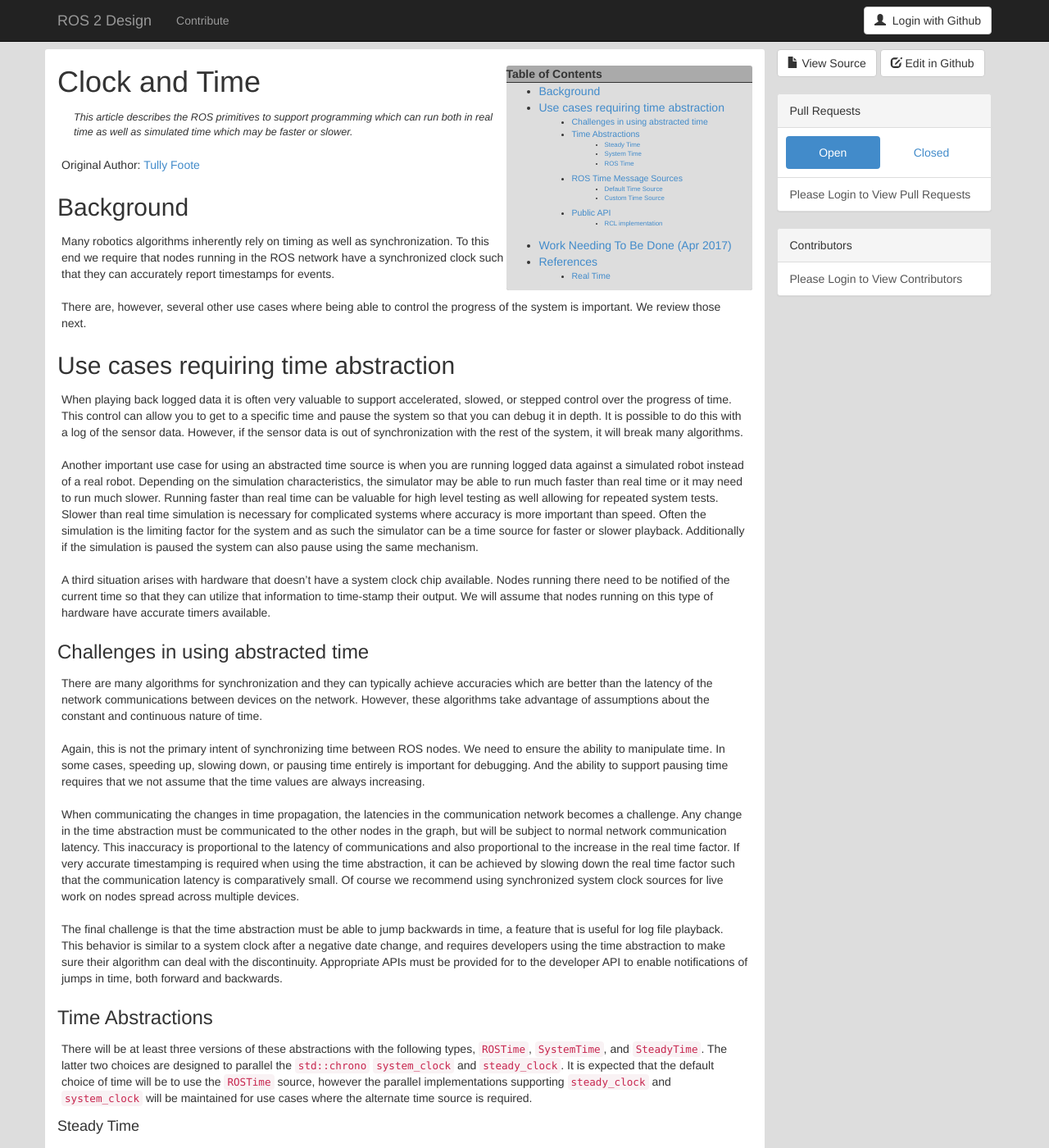
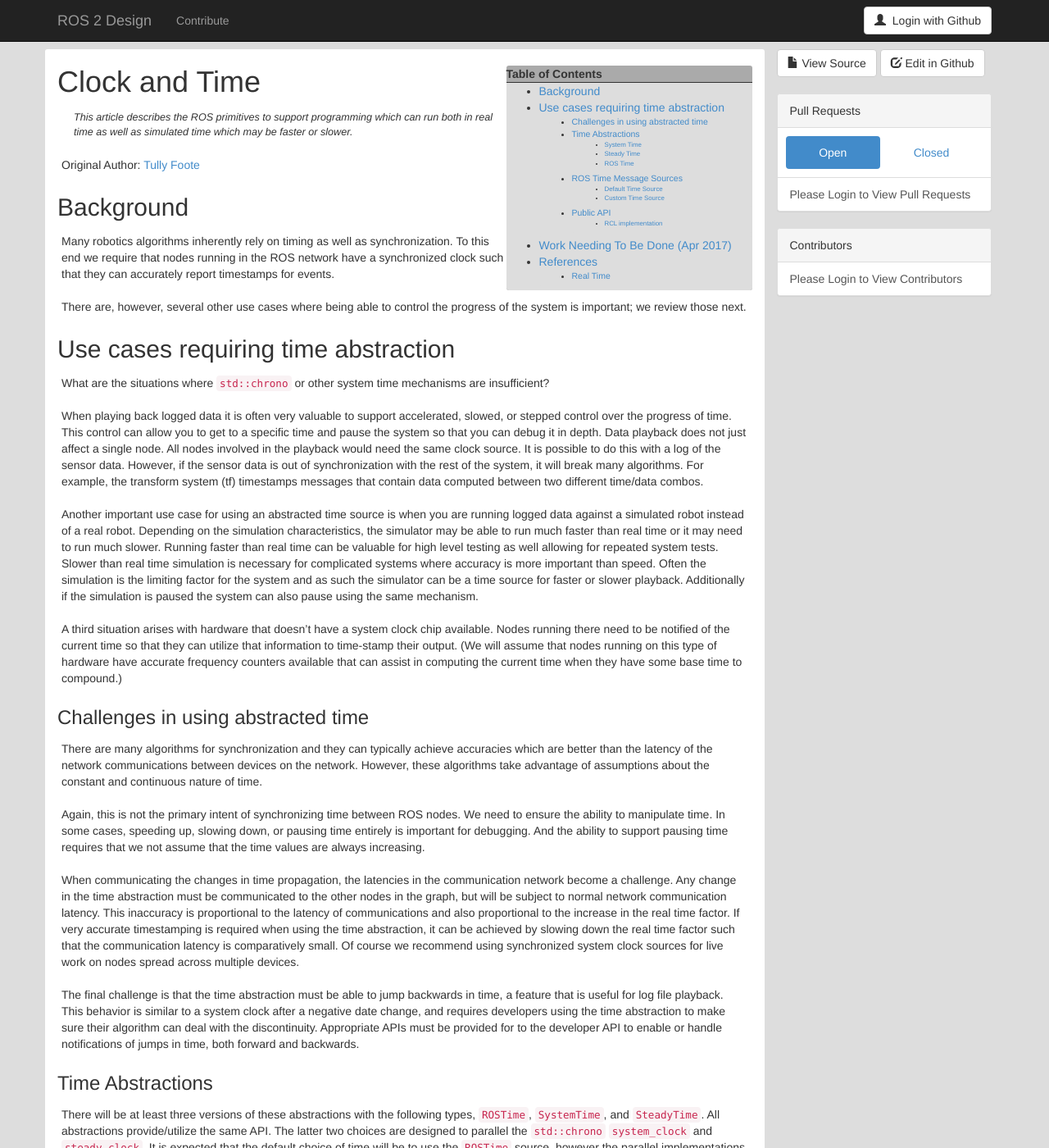
Before and after one commit to ros2/design, a Jekyll site: the page built from articles/130_ros_time.md, in a window 1280 px wide and 1400 px high. Shown: the whole window at 82% size. Built offline with Jekyll 4.4.1, drawn with Linux system fonts in a browser that asks for light colours; nearby versions of some CDN libraries; some of the changed text lies outside the part shown.

Commit message:
fixed, rearranged, added more content

````diff
--- a/articles/130_ros_time.md
+++ b/articles/130_ros_time.md
@@ -24,13 +24,19 @@
 Many robotics algorithms inherently rely on timing as well as synchronization.
 To this end we require that nodes running in the ROS network have a synchronized clock such that they can accurately report timestamps for events.
 
-There are, however, several other use cases where being able to control the progress of the system is important. We review those next.
+There are, however, several other use cases where being able to control the progress of the system is important; we review those next.
 
 ## Use cases requiring time abstraction
 
+What are the situations where `std::chrono` or other system time mechanisms are insufficient?
+
 When playing back logged data it is often very valuable to support accelerated, slowed, or stepped control over the progress of time.
 This control can allow you to get to a specific time and pause the system so that you can debug it in depth.
-It is possible to do this with a log of the sensor data. However, if the sensor data is out of synchronization with the rest of the system, it will break many algorithms.
+Data playback does not just affect a single node.
+All nodes involved in the playback would need the same clock source.
+It is possible to do this with a log of the sensor data.
+However, if the sensor data is out of synchronization with the rest of the system, it will break many algorithms.
+For example, the transform system (tf) timestamps messages that contain data computed between two different time/data combos.
 
 Another important use case for using an abstracted time source is when you are running logged data against a simulated robot instead of a real robot.
 Depending on the simulation characteristics, the simulator may be able to run much faster than real time or it may need to run much slower.
@@ -39,18 +45,21 @@
 Often the simulation is the limiting factor for the system and as such the simulator can be a time source for faster or slower playback.
 Additionally if the simulation is paused the system can also pause using the same mechanism.
 
-A third situation arises with hardware that doesn't have a system clock chip available. Nodes running there need to be notified of the current time so that they can utilize that information to time-stamp their output. We will assume that nodes running on this type of hardware have accurate timers available.
+A third situation arises with hardware that doesn't have a system clock chip available.
+Nodes running there need to be notified of the current time so that they can utilize that information to time-stamp their output.
+(We will assume that nodes running on this type of hardware have accurate frequency counters available that can assist in computing the current time when they have some base time to compound.)
 
 ### Challenges in using abstracted time
 
 There are many algorithms for synchronization and they can typically achieve accuracies which are better than the latency of the network communications between devices on the network.
 However, these algorithms take advantage of assumptions about the constant and continuous nature of time.
 
-Again, this is not the primary intent of synchronizing time between ROS nodes. We need to ensure the ability to manipulate time.
+Again, this is not the primary intent of synchronizing time between ROS nodes.
+We need to ensure the ability to manipulate time.
 In some cases, speeding up, slowing down, or pausing time entirely is important for debugging.
 And the ability to support pausing time requires that we not assume that the time values are always increasing.
 
-When communicating the changes in time propagation, the latencies in the communication network becomes a challenge.
+When communicating the changes in time propagation, the latencies in the communication network become a challenge.
 Any change in the time abstraction must be communicated to the other nodes in the graph, but will be subject to normal network communication latency.
 This inaccuracy is proportional to the latency of communications and also proportional to the increase in the real time factor.
 If very accurate timestamping is required when using the time abstraction, it can be achieved by slowing down the real time factor such that the communication latency is comparatively small.
@@ -58,47 +67,57 @@
 
 The final challenge is that the time abstraction must be able to jump backwards in time, a feature that is useful for log file playback.
 This behavior is similar to a system clock after a negative date change, and requires developers using the time abstraction to make sure their algorithm can deal with the discontinuity.
-Appropriate APIs must be provided for to the developer API to enable notifications of jumps in time, both forward and backwards.
+Appropriate APIs must be provided for to the developer API to enable or handle notifications of jumps in time, both forward and backwards.
 
 ### Time Abstractions
 
 There will be at least three versions of these abstractions with the following types, `ROSTime`, `SystemTime`, and `SteadyTime`.
+All abstractions provide/utilize the same API.
 The latter two choices are designed to parallel the [`std::chrono`][] [`system_clock`][] and [`steady_clock`][].
 It is expected that the default choice of time will be to use the `ROSTime` source, however the parallel implementations supporting `steady_clock` and `system_clock` will be maintained for use cases where the alternate time source is required.
 
+#### System Time
+
+System Time pulls the current time from the system clock chip.
+It provides benefit over Steady Time when all nodes in the system have synchronized system time available or when all nodes run on the same host that contains a system clock chip.
+
+We expect a System Time publisher to throw an error if the system clock resource is not available.
+We expect methods returning the current time to fall back to Steady Time if System Time is not available.
+
 #### Steady Time
 
-Steady Time implies a realtime incrementing source. There is no modern hardware that does not support this option. Steady Time typically begins at system bootup and measures increments using hardware frequency counters.
+Steady Time implies a real-time incrementing source.
+There is no modern hardware or operating system that does not support this option.
+Steady Time typically begins at system bootup and measures increments using hardware frequency counters.
 
 Example use cases for this include hardware drivers which are interacting with peripherals with hardware timeouts and systems lacking a realtime clock chip.
 
-In nodes which require the use of `SteadyTime` or `SystemTime` for interacting with hardware or other peripherals it is expected that they do a best effort to isolate any `SystemTime` or `SteadyTime` information inside their implementation and translate external interfaces to use the ROS time abstraction when communicating over the ROS network.
-
-#### System Time
-
-System Time pulls the current time from the system clock chip. It provides benefit over Steady Time when all nodes in the system have synchronized system time available.
-
-For convenience in these cases we will also provide the same API as above, but use the name `SystemTime`.
-
-We expect a System Time publisher to throw an error if the system clock resource is not available.
-
+In nodes which require the use of `SteadyTime` or `SystemTime` for interacting with hardware or other peripherals, it is expected that they do a best effort to isolate any `SystemTime` or `SteadyTime` information inside their implementation and translate external interfaces to use the ROS time abstraction when communicating over the ROS network.
 
 #### ROS Time
 
 ROS Time derives the current time from the most-recently received clock broadcast message published on the `/clock` topic.
 
-When the ROS time source is active `ROSTime` will return the latest value reported by the Time Source plus the elapsed time since that report multiplied by the real time factor.
+When the ROS Time source is active `ROSTime` will return the latest value reported by the Time Source plus the elapsed time since that report multiplied by the real time factor.
 
 The ROS Time broadcast (clock message) needs to include this information:
-- The current time in nanoseconds
-- The current time multiplier (also called "factor", typically one, but could zero for paused or negative for going backwards)
-- If possible, the system clock time (in nanoseconds) when the message was published
+- The current time (in nanoseconds, epoch depends upon source and should not be needed)
+- The current real time factor (also called the "multiplier", typically a value of one, but could be zero for paused or negative when going backwards).
+- The system clock time (in nanoseconds since the Unix epoch) when the message was created (or -1 if not available)
+
+This message cannot be latched; to use the real time factor you will need to grab a frequency count (aka, start a stopwatch) when the message is received.
+Stale data would make this mechanism fail.
+An exception to this is when all nodes have a system clock available and the message contains the system clock stamp.
+This sytem timestamp could be used to determine the staleness of the "current time" in the message.
+Nodes that publish data before they receive the current time would also be problematic.
+It will be helpful to have the clock publisher publish a new message whenever there is a new subscription added to reduce this period of unknown time.
 
 ### ROS Time Message Sources
 
 - An included (where?) Steady Clock Publisher.
 - An included (where?) System Clock Publisher.
 - An included (where?) Gazebo Plugin.
+- The ROSBag playback engine.
 
 #### Default Time Source
 
@@ -112,16 +131,19 @@
 The developer has the opportunity to register callbacks with the handler to clear any state from their system if necessary before time will be in the past.
 If the time on the clock jumps backwards, a callback handler will be invoked and be required to complete before any calls to the ROS time abstraction report the new time.
 
-The frequency of publishing the `/clock` as well as the granularity are not specified as they are application specific. Assuming they latch one message, they shouldn't need to publish more often than the multiplier changes. If the realtime multiplier cannot be computed, the message will need to be published very frequently.
+The frequency of publishing the `/clock` as well as the granularity are not specified as they are application-specific.
+If the realtime multiplier cannot be computed, the message will need to be published very frequently.
 
 #### Custom Time Source
 
 It is possible that the user may have access to an out-of-band-time source which can provide better performance than the default source the `/clock` topic.
-It might be possible that for their use case a more advanced algorithm would be needed to propagate the simulated time with adequate precision or latency with restricted bandwidth or connectivity.
-The user will be able to switch out the time source for either each instance of their Time object as well as have the ability to override the default for the process.
+It might be possible that, for their particular use case, a more advanced algorithm is needed to propagate the simulated time with adequate precision for latency arising with restricted bandwidth or connectivity.
+The user will be able to switch out the time source for each instance of their Time object as well as have the ability to override the default for the process or node.
 This can be acheived in C++ using the template on the Time object. The RCL package also contains a method to disable `ROSTime`.
 
-It is possible to use an external time source such as GPS as a ROSTime source. When writing this publisher, ensure that you handle jumps in time (both forward and back) and set the realtime multipleir correctly in those situations.
+It is possible to use an external time source such as GPS as a ROS Time source.
+When writing this publisher, ensure that you handle jumps in time (both forward and back) and set the real time factor correctly in those situations.
+The preferred option is to use the GPS as an TICSync (or IEEE 1588 PTP or, worst case, NTP) time source instead of a ROS Time source; synchronize your system clocks to the GPS unit's atomic clock.
 
 The `SystemTime`, `SteadyTime`, and `ROSTime` API's will be provided by each client library in an idiomatic way, but they may share a common implementation, e.g. provided by `rcl`.
 However, if a client library chooses to not use the shared implementation then it must implement the functionality itself.
@@ -149,9 +171,23 @@
 - Decide where and when to autosubscribe to the `/clock` message. Built in to Node? A Node addon or service? Part of the first call to `rcl_node_init`?
 - Decide how to deal with multiple nodes in a single process that all update the one static time (or decide to ditch the static time methods).
 - Decide where to put the out-of-the-box clock publishers.
+- Decide how to deal with nodes publishing data before they receive the current `ROSTime` update.
 - Ensure that there is no reason we can't enable `ROSTime` (with fallbacks) by default.
-- Change the RCL time implementation to call a method on the time source to return the current time (rather than using a field). This is necessary to compute the current time from the realtime factor. Fix the `rcl_get_ros_time` method to use the newly-added current time method.
-- Add an `rcl_time_source_t` (to the RCL project) for `ROSTime`.
+- Change the RCL time implementation (in `rcl_get_ros_time`) to call a method on the time source to return the current time (rather than using a field). This is necessary to compute the current time from the real time factor.
+- Add an `rcl_time_source_t` (to the RCL project) for `ROSTime` that includes a method to compute the current time.
+
+
+If we decide to opt-in to ROS Time, you might use an interface like this in C++:
+```cpp
+class ROSTimeManager {
+  public:
+    ROSTimeManager(Node::shared_ptr node, bool overrideStaticTimeNow = true, bool allowFallbackToSystemClock = true, milliseconds initialBlockWaitingForClockMsg = 50ms);
+    Time now()
+    void register_clock_message_received_handler(std::function ...)
+    void register_time_about_to_reverse_handler(std::function ...)
+    void register_time_about_to_jump_backwards_handler(std::function ...)
+    ...
+```
 
 ## References
 
````
Also changed, not shown: other parts of articles/130_ros_time.md (+1 -1 lines).
